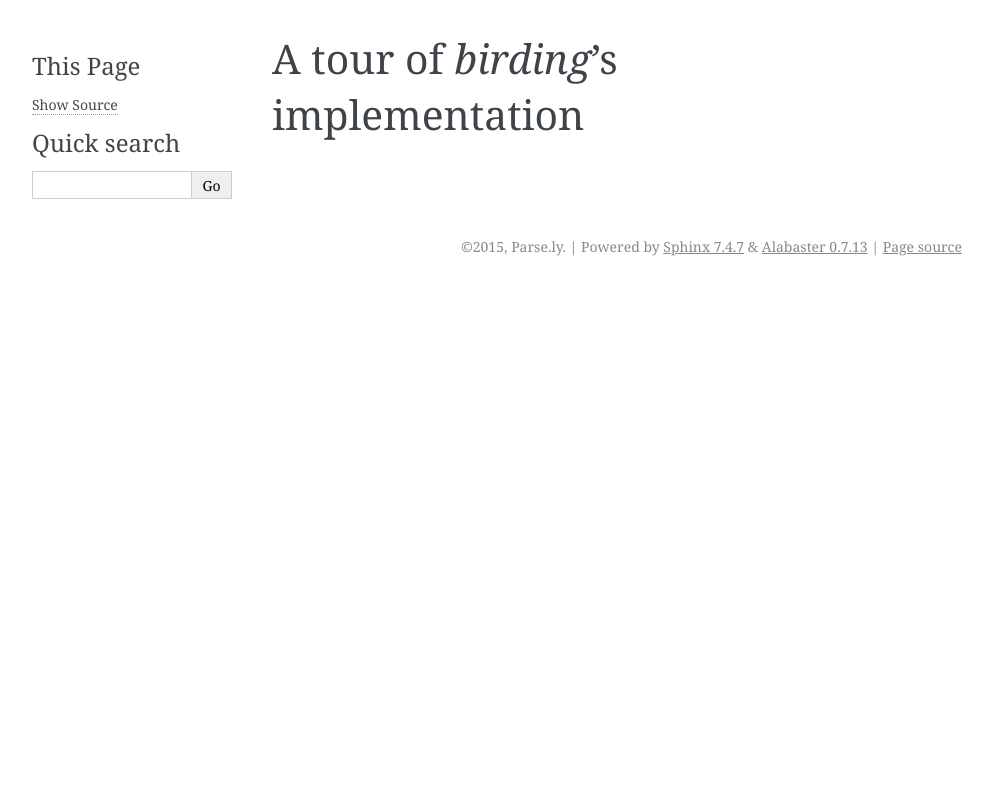
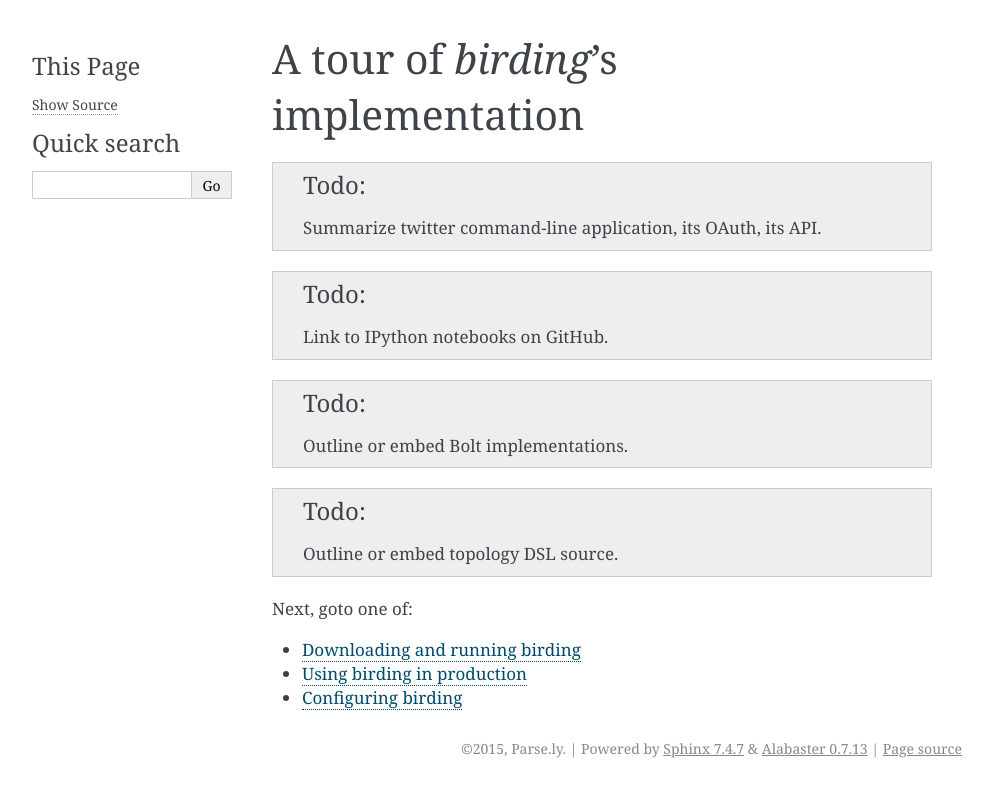
Before and after one commit to Parsely/birding, a Sphinx documentation site: the page built from docs/tour.rst, in a window 1280 px wide. Shown: the top 797 px of the page, without its empty margins (148-1141 px from the left). Built offline with Sphinx 7.4.7, drawn with Linux system fonts in a browser that asks for light colours.

Commit message:
Navigate between docs, add todos.

```diff
--- a/docs/api.rst
+++ b/docs/api.rst
@@ -2,6 +2,8 @@
 
 API
 ===
+
+.. todo:: Add more modules & classes.
 
 .. module:: birding.search
 
--- a/docs/config.rst
+++ b/docs/config.rst
@@ -2,3 +2,5 @@
 
 Configuring `birding`
 =====================
+
+.. todo:: Enumerate options throughout birding config.
--- a/docs/index.rst
+++ b/docs/index.rst
@@ -10,6 +10,7 @@ real-time computing with Python_ using Storm_/streamparse_ and Kafka_/pykafka_.
 
 __ https://github.com/Parsely/birding
 
+:ref:`topology` describes the problem and how it fits into a topology.
 :ref:`solo` describes how to interact with birding for development, demo, or
 light usage. :ref:`tour` provides a light introduction to internals.
 :ref:`production` discusses how birding is packaged for production use in an
@@ -19,11 +20,15 @@ birding behavior when running locally or in production.
 .. toctree::
    :maxdepth: 2
 
+   topology
    solo
    tour
    production
    config
+   todo
    api
+
+This project and its documentation are works in progress. See :ref:`todo`.
 
 To discuss this project, join the `streamparse user group`_.
 
--- a/docs/production.rst
+++ b/docs/production.rst
@@ -2,3 +2,9 @@
 
 Using `birding` in production
 =============================
+
+.. todo:: Provide topology DSL example which uses birding.
+
+.. todo:: Link to streamparse `sparse submit` docs.
+
+Next, goto :ref:`config`.
--- a/docs/tour.rst
+++ b/docs/tour.rst
@@ -2,3 +2,17 @@
 
 A tour of `birding`'s implementation
 ====================================
+
+.. todo:: Summarize twitter command-line application, its OAuth, its API.
+
+.. todo:: Link to IPython notebooks on GitHub.
+
+.. todo:: Outline or embed Bolt implementations.
+
+.. todo:: Outline or embed topology DSL source.
+
+Next, goto one of:
+
+* :ref:`solo`
+* :ref:`production`
+* :ref:`config`
```
Also changed, not shown: docs/solo.rst (+8 -0 lines), docs/todo.rst (added, +12 -0 lines), docs/topology.rst (added, +13 -0 lines).
